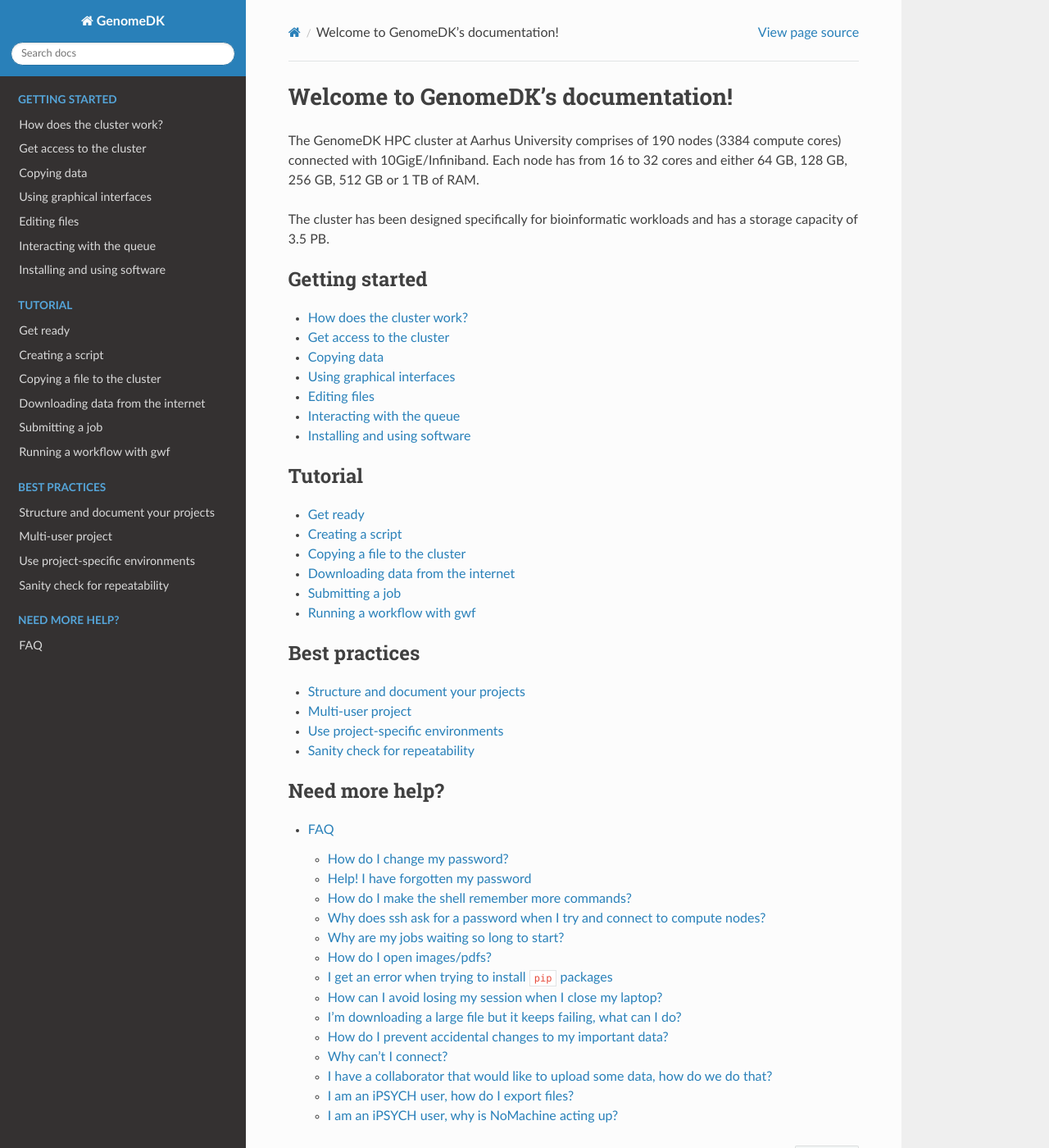
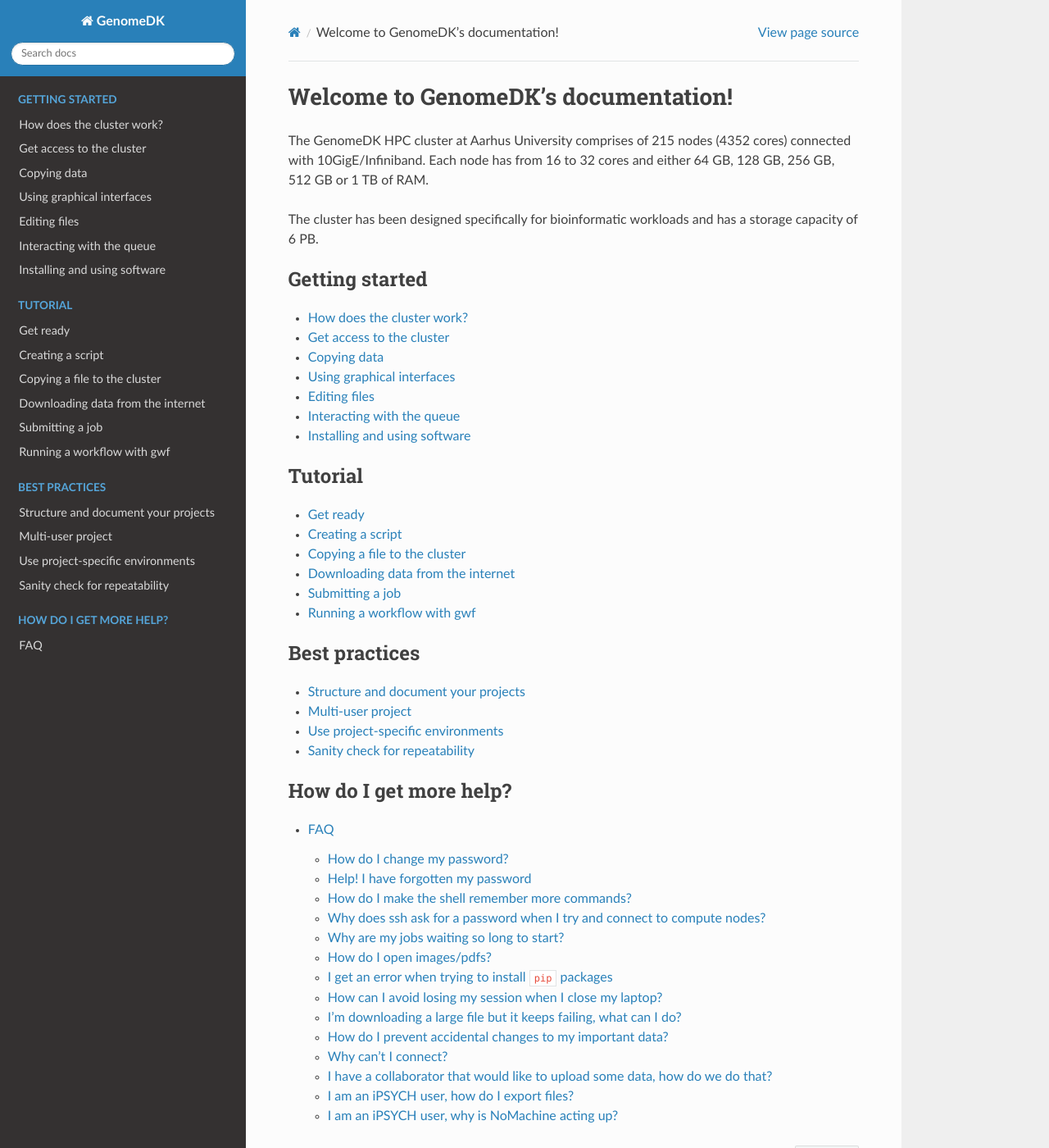
Before and after one commit to GenomeDK/genomedk-docs, a Sphinx documentation site: the page built from docs/index.rst, in a window 1280 px wide and 1400 px high. Shown: the whole window at 82% size. Built offline with Sphinx 7.4.7 and the Read the Docs theme 2.0.0, drawn with Linux system fonts in a browser that asks for light colours; pages that are not in the unit, such as notebooks, are missing from menus.

Commit message:
Small changes to the front page.

```diff
--- a/docs/index.rst
+++ b/docs/index.rst
@@ -1,12 +1,12 @@
 Welcome to GenomeDK's documentation!
 ====================================
 
-The GenomeDK HPC cluster at Aarhus University comprises of 190 nodes (3384
-compute cores) connected with 10GigE/Infiniband. Each node has from 16 to
-32 cores  and either 64 GB, 128 GB, 256 GB, 512 GB or 1 TB of RAM.
+The GenomeDK HPC cluster at Aarhus University comprises of 215 nodes (4352
+cores) connected with 10GigE/Infiniband. Each node has from 16 to
+32 cores and either 64 GB, 128 GB, 256 GB, 512 GB or 1 TB of RAM.
 
 The cluster has been designed specifically for bioinformatic workloads and has
-a storage capacity of 3.5 PB.
+a storage capacity of 6 PB.
 
 .. toctree::
   :maxdepth: 2
@@ -34,7 +34,7 @@
 
 .. toctree::
   :maxdepth: 2
-  :caption: Need more help?
+  :caption: How do I get more help?
 
   support
   faq
```
